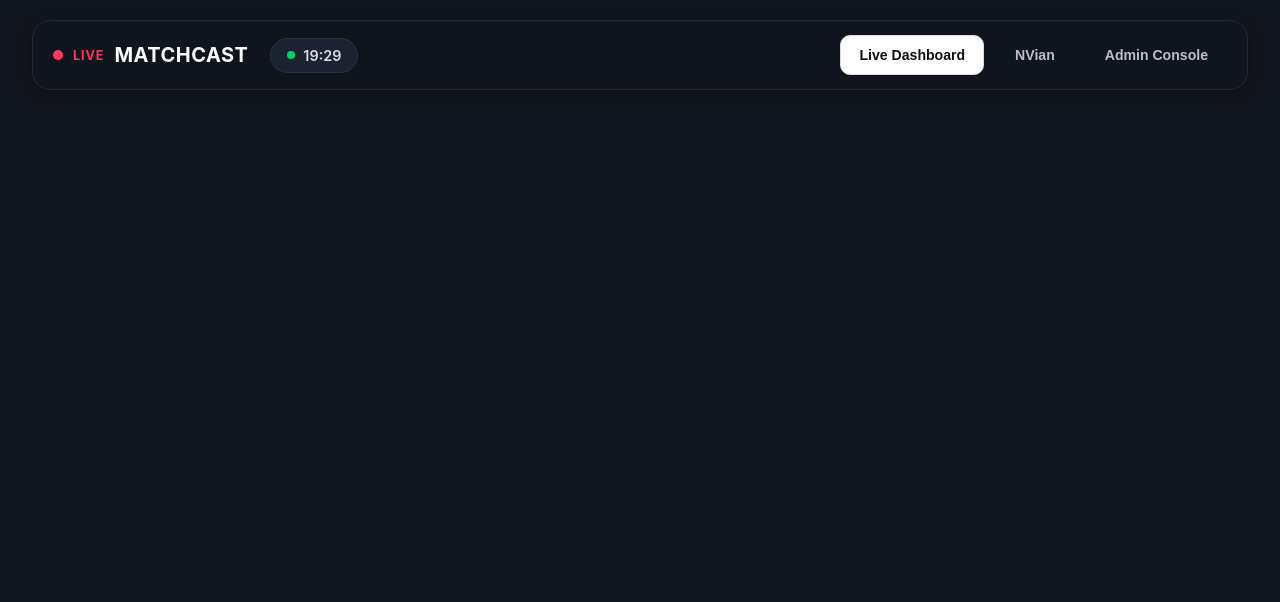
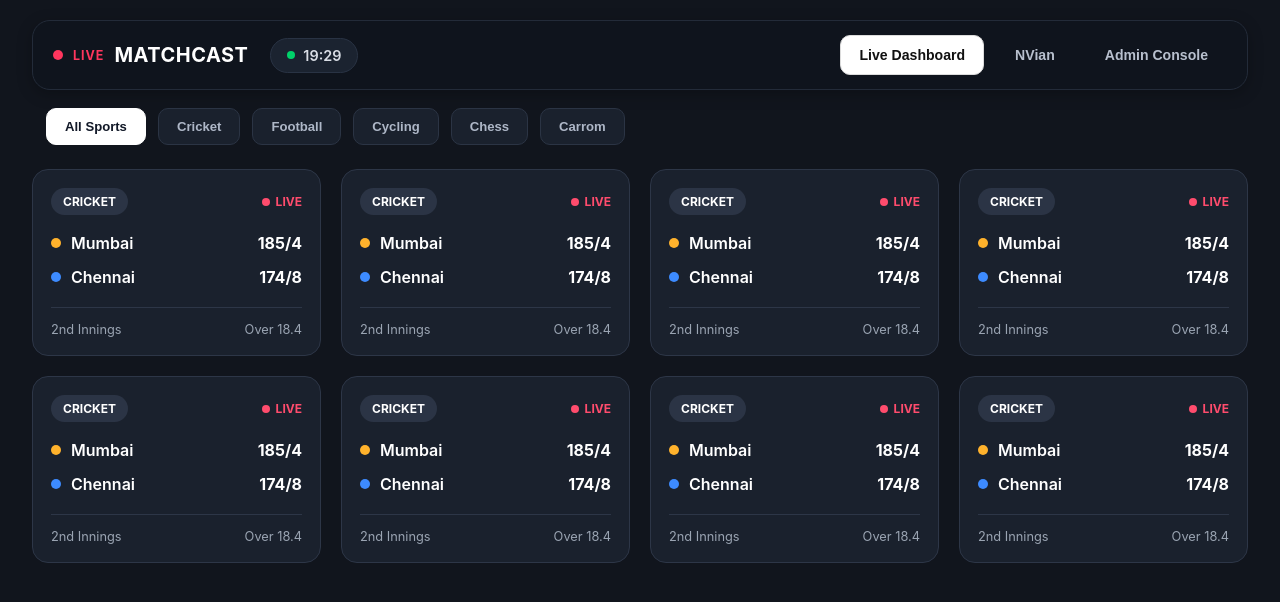
Before and after one commit to majeedhyderabadi/Cricbuzz, a React (Vite) app: page / in a window 1280 px wide. Shown: the top 602 px of the page. Built offline with nearby package versions, Linux system fonts and the light colour scheme.

Commit message:
Added SportTabs and MatchGrid components

```diff
--- a/src/Pages/Dashboard.jsx
+++ b/src/Pages/Dashboard.jsx
@@ -1,14 +1,20 @@
 import Header from "../components/Header/Header";
+import SportTabs from "../components/SportTabs/SportTabs";
+import MatchGrid from "../components/MatchGrid/MatchGrid";
 
 function Dashboard() {
 
     return (
 
-        <div className="container">
+        <main className="container">
 
             <Header />
 
-        </div>
+            <SportTabs />
+
+            <MatchGrid />
+
+        </main>
 
     );
 
--- /dev/null
+++ b/src/components/MatchGrid/MatchCard.jsx
@@ -0,0 +1,89 @@
+import "./MatchGrid.css";
+
+function MatchCard() {
+
+    return (
+
+        <article className="match-card">
+
+            <div className="match-card__header">
+
+                <span className="match-card__sport">
+
+                    CRICKET
+
+                </span>
+
+                <span className="match-card__live">
+
+                    <span className="match-card__live-dot"></span>
+
+                    LIVE
+
+                </span>
+
+            </div>
+
+            <div className="match-card__teams">
+
+                <div className="match-card__team">
+
+                    <div className="match-card__team-info">
+
+                        <span className="orange-dot"></span>
+
+                        <span>Mumbai</span>
+
+                    </div>
+
+                    <span className="match-card__score">
+
+                        185/4
+
+                    </span>
+
+                </div>
+
+                <div className="match-card__team">
+
+                    <div className="match-card__team-info">
+
+                        <span className="blue-dot"></span>
+
+                        <span>Chennai</span>
+
+                    </div>
+
+                    <span className="match-card__score">
+
+                        174/8
+
+                    </span>
+
+                </div>
+
+            </div>
+
+            <div className="match-card__footer">
+
+                <span>
+
+                    2nd Innings
+
+                </span>
+
+                <span>
+
+                    Over 18.4
+
+                </span>
+
+            </div>
+
+        </article>
+
+    );
+
+}
+
+export default MatchCard;
--- /dev/null
+++ b/src/components/MatchGrid/MatchGrid.css
@@ -0,0 +1,179 @@
+.match-grid{
+
+    display:grid;
+
+    grid-template-columns:repeat(4,1fr);
+
+    gap:20px;
+
+    margin-top:24px;
+
+}
+
+.match-card{
+
+    background:#1a212d;
+
+    border:1px solid #2d3647;
+
+    border-radius:16px;
+
+    padding:18px;
+
+    transition:.25s;
+
+}
+
+.match-card:hover{
+
+    transform:translateY(-4px);
+
+    border-color:#4d607d;
+
+}
+
+.match-card__header{
+
+    display:flex;
+
+    justify-content:space-between;
+
+    align-items:center;
+
+    margin-bottom:18px;
+
+}
+
+.match-card__sport{
+
+    font-size:.75rem;
+
+    font-weight:700;
+
+    color:#ffffff;
+
+    background:#2b3445;
+
+    padding:6px 12px;
+
+    border-radius:999px;
+
+}
+
+.match-card__live{
+
+    display:flex;
+
+    align-items:center;
+
+    gap:6px;
+
+    color:#ff4c6d;
+
+    font-size:.75rem;
+
+    font-weight:700;
+
+}
+
+.match-card__live-dot{
+
+    width:8px;
+
+    height:8px;
+
+    border-radius:50%;
+
+    background:#ff4c6d;
+
+}
+
+.match-card__teams{
+
+    display:flex;
+
+    flex-direction:column;
+
+    gap:14px;
+
+}
+
+.match-card__team{
+
+    display:flex;
+
+    justify-content:space-between;
+
+    align-items:center;
+
+}
+
+.match-card__team-info{
+
+    display:flex;
+
+    align-items:center;
+
+    gap:10px;
+
+    color:white;
+
+    font-weight:600;
+
+}
+
+.match-card__score{
+
+    color:white;
+
+    font-weight:700;
+
+}
+
+.match-card__footer{
+
+    display:flex;
+
+    justify-content:space-between;
+
+    margin-top:20px;
+
+    padding-top:14px;
+
+    border-top:1px solid #2d3647;
+
+    color:#9aa4b2;
+
+    font-size:.8rem;
+
+}
+
+@media(max-width:1200px){
+
+    .match-grid{
+
+        grid-template-columns:repeat(3,1fr);
+
+    }
+
+}
+
+@media(max-width:900px){
+
+    .match-grid{
+
+        grid-template-columns:repeat(2,1fr);
+
+    }
+
+}
+
+@media(max-width:600px){
+
+    .match-grid{
+
+        grid-template-columns:1fr;
+
+    }
+
+}
--- /dev/null
+++ b/src/components/MatchGrid/MatchGrid.jsx
@@ -0,0 +1,25 @@
+import "./MatchGrid.css";
+import MatchCard from "./MatchCard";
+
+function MatchGrid() {
+
+    return (
+
+        <section className="match-grid">
+
+            <MatchCard />
+            <MatchCard />
+            <MatchCard />
+            <MatchCard />
+            <MatchCard />
+            <MatchCard />
+            <MatchCard />
+            <MatchCard />
+
+        </section>
+
+    );
+
+}
+
+export default MatchGrid;
--- /dev/null
+++ b/src/components/SportTabs/SportTabs.css
@@ -0,0 +1,53 @@
+.sports-tabs{
+
+    display:flex;
+
+    align-items:center;
+
+    gap:12px;
+
+    margin-top:18px;
+
+    padding:0 14px;
+
+    flex-wrap:wrap;
+
+}
+
+.sports-tabs__button{
+
+    padding:10px 18px;
+
+    background:#1a212d;
+
+    color:#aeb7c7;
+
+    border:1px solid #2b3444;
+
+    border-radius:10px;
+
+    font-size:.82rem;
+
+    font-weight:600;
+
+    transition:all .25s ease;
+
+}
+
+.sports-tabs__button:hover{
+
+    background:#242d3d;
+
+    color:#ffffff;
+
+}
+
+.sports-tabs__button.active{
+
+    background:#ffffff;
+
+    color:#111827;
+
+    border-color:#ffffff;
+
+}
--- /dev/null
+++ b/src/components/SportTabs/SportTabs.jsx
@@ -0,0 +1,39 @@
+import "./SportTabs.css";
+
+function SportTabs() {
+
+    return (
+
+        <section className="sports-tabs">
+
+            <button className="sports-tabs__button active">
+                All Sports
+            </button>
+
+            <button className="sports-tabs__button">
+                Cricket
+            </button>
+
+            <button className="sports-tabs__button">
+                Football
+            </button>
+
+            <button className="sports-tabs__button">
+                Cycling
+            </button>
+
+            <button className="sports-tabs__button">
+                Chess
+            </button>
+
+            <button className="sports-tabs__button">
+                Carrom
+            </button>
+
+        </section>
+
+    );
+
+}
+
+export default SportTabs;
```
